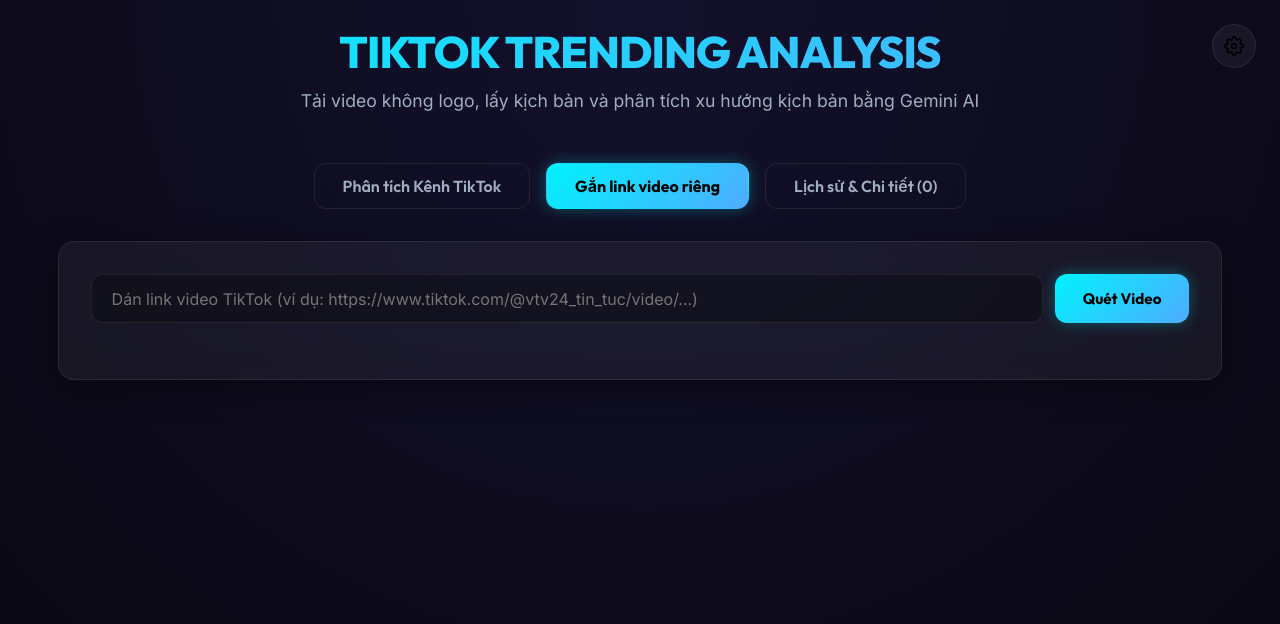
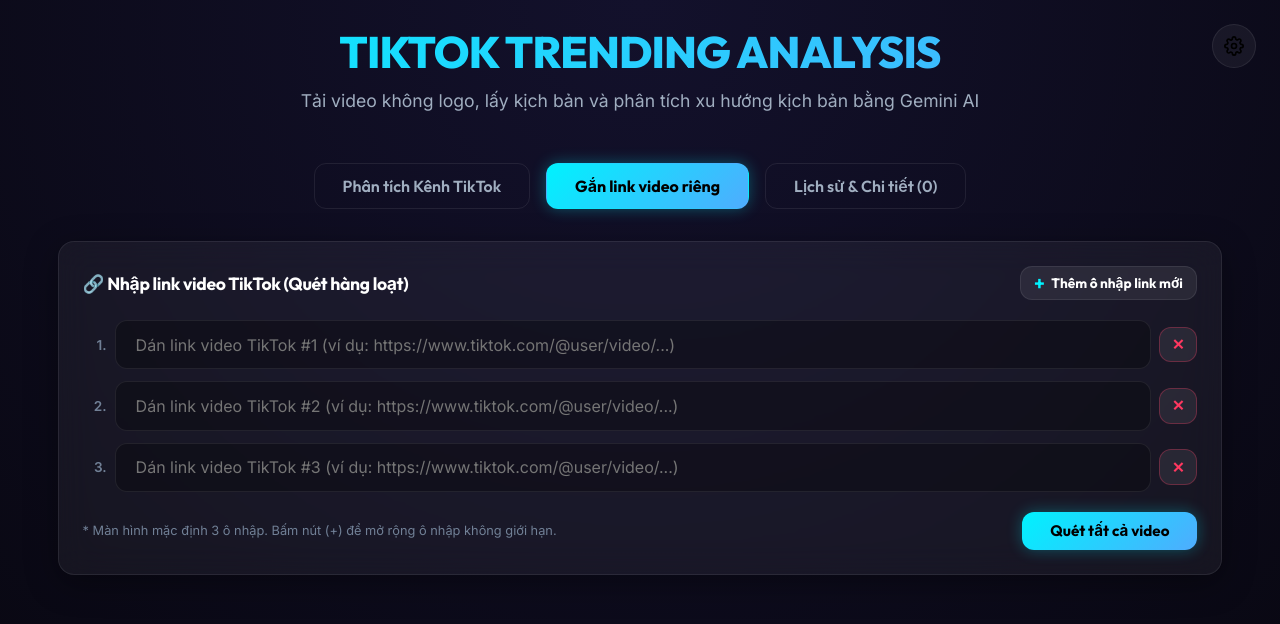
Before and after one commit to giabao231105-dotcom/tiktok-trending-tool, a React (Vite) app: page / in a window 1280 px wide. Both pictures are taken after a click on the button "Gắn link video riêng". Shown: the top 624 px of the page. Built offline with nearby package versions, Linux system fonts and the light colour scheme.

Commit message:
Deploy TikTok Trending & AI Script Analysis Tool

```diff
--- a/src/App.jsx
+++ b/src/App.jsx
@@ -57,12 +57,12 @@
 
   // Inputs
   const [channelInput, setChannelInput] = useState('');
-  const [videoInput, setVideoInput] = useState('');
+  const [videoInputs, setVideoInputs] = useState(['', '', '']);
   const [limit, setLimit] = useState(12);
 
   // Data State
   const [videos, setVideos] = useState([]);
-  const [singleVideo, setSingleVideo] = useState(null);
+  const [singleVideos, setSingleVideos] = useState([]);
   const [channelInfo, setChannelInfo] = useState(null);
 
   // UI States
@@ -239,27 +239,57 @@
     }
   };
 
-  // Fetch Single Video Details
-  const handleFetchSingleVideo = async (e) => {
+  // Multiple Video Links Input Handlers
+  const handleAddLinkInput = () => {
+    setVideoInputs(prev => [...prev, '']);
+  };
+
+  const handleRemoveLinkInput = (index) => {
+    if (videoInputs.length <= 1) return;
+    setVideoInputs(prev => prev.filter((_, i) => i !== index));
+  };
+
+  const handleLinkInputChange = (index, value) => {
+    const next = [...videoInputs];
+    next[index] = value;
+    setVideoInputs(next);
+  };
+
+  // Fetch Multiple Video Details
+  const handleFetchSingleVideos = async (e) => {
     e.preventDefault();
-    if (!videoInput) return showToast('Vui lòng nhập link video TikTok!', 'error');
+    const validUrls = videoInputs.map(u => u.trim()).filter(Boolean);
+    if (validUrls.length === 0) return showToast('Vui lòng nhập ít nhất 1 link video TikTok!', 'error');
 
     setIsLoading(true);
-    setLoadingMsg('Đang tải thông tin chi tiết của video...');
-    setSingleVideo(null);
+    setLoadingMsg(`Đang quét thông tin chi tiết cho ${validUrls.length} video...`);
+    setSingleVideos([]);
 
+    try {
+      const results = await Promise.all(
+        validUrls.map(async (url) => {
           try {
             const response = await fetch('/api/video-info', {
               method: 'POST',
               headers: { 'Content-Type': 'application/json' },
-        body: JSON.stringify({ url: videoInput, proxy })
+              body: JSON.stringify({ url, proxy })
             });
+            const data = await response.json();
+            if (response.ok && data.video) return data.video;
+          } catch (err) {
+            console.error('Failed to fetch video:', url, err);
+          }
+          return null;
+        })
+      );
 
-      const data = await response.json();
-      if (!response.ok) throw new Error(data.details || data.error || 'Failed to fetch video');
-
-      setSingleVideo(data.video);
-      showToast('Đã tải thành công thông tin video!');
+      const fetched = results.filter(Boolean);
+      if (fetched.length > 0) {
+        setSingleVideos(fetched);
+        showToast(`Đã tìm thấy ${fetched.length} video!`);
+      } else {
+        showToast('Không thể lấy thông tin video nào. Vui lòng kiểm tra lại link.', 'error');
+      }
     } catch (err) {
       console.error(err);
       showToast(err.message, 'error');
@@ -667,82 +697,112 @@
         </div>
       )}
 
-      {/* Tab 2: Single Video Analyzer */}
+      {/* Tab 2: Single/Multiple Video Link Analyzer */}
       {activeTab === 'single' && !isLoading && (
-        <div className="single-section">
-          <form className="glass-card" onSubmit={handleFetchSingleVideo}>
-            <div className="input-group">
+        <div className="single-section" style={{ display: 'flex', flexDirection: 'column', gap: '1.5rem' }}>
+          <form className="glass-card" onSubmit={handleFetchSingleVideos} style={{ padding: '1.5rem' }}>
+            <div style={{ display: 'flex', justifyContent: 'space-between', alignItems: 'center', marginBottom: '1.25rem', flexWrap: 'wrap', gap: '0.75rem' }}>
+              <h3 style={{ fontSize: '1.1rem', color: 'var(--text-primary)', margin: 0 }}>
+                🔗 Nhập link video TikTok (Quét hàng loạt)
+              </h3>
+              <button
+                type="button"
+                className="btn btn-secondary"
+                onClick={handleAddLinkInput}
+                style={{ fontSize: '0.85rem', padding: '0.4rem 0.85rem', display: 'flex', alignItems: 'center', gap: '0.4rem' }}
+              >
+                <span style={{ fontSize: '1.2rem', fontWeight: 'bold', color: '#00f2fe', lineHeight: 1 }}>+</span> Thêm ô nhập link mới
+              </button>
+            </div>
+
+            <div style={{ display: 'flex', flexDirection: 'column', gap: '0.75rem', marginBottom: '1.25rem' }}>
+              {videoInputs.map((inputVal, idx) => (
+                <div key={idx} style={{ display: 'flex', gap: '0.5rem', alignItems: 'center' }}>
+                  <span style={{ fontSize: '0.85rem', color: 'var(--text-muted)', width: '24px', textAlign: 'right', fontWeight: '600' }}>{idx + 1}.</span>
                   <input
                     type="text"
                     className="form-control"
-                placeholder="Dán link video TikTok (ví dụ: https://www.tiktok.com/@vtv24_tin_tuc/video/...)"
-                value={videoInput}
-                onChange={(e) => setVideoInput(e.target.value)}
+                    placeholder={`Dán link video TikTok #${idx + 1} (ví dụ: https://www.tiktok.com/@user/video/...)`}
+                    value={inputVal}
+                    onChange={(e) => handleLinkInputChange(idx, e.target.value)}
                   />
-              <button className="btn btn-primary" type="submit">Quét Video</button>
+                  {videoInputs.length > 1 && (
+                    <button
+                      type="button"
+                      className="btn btn-secondary"
+                      onClick={() => handleRemoveLinkInput(idx)}
+                      style={{ padding: '0.45rem 0.75rem', color: '#ff3860', borderColor: 'rgba(255, 56, 96, 0.3)' }}
+                      title="Xóa ô này"
+                    >
+                      ✕
+                    </button>
+                  )}
+                </div>
+              ))}
+            </div>
+
+            <div style={{ display: 'flex', justifyContent: 'space-between', alignItems: 'center', flexWrap: 'wrap', gap: '1rem' }}>
+              <p style={{ fontSize: '0.8rem', color: 'var(--text-muted)', margin: 0 }}>
+                * Màn hình mặc định 3 ô nhập. Bấm nút (+) để mở rộng ô nhập không giới hạn.
+              </p>
+              <button className="btn btn-primary" type="submit" style={{ padding: '0.6rem 1.75rem' }}>
+                Quét tất cả video
+              </button>
             </div>
           </form>
 
-          {singleVideo && (
-            <div className="glass-card" style={{ marginTop: '2rem', display: 'flex', gap: '2rem', flexWrap: 'wrap' }}>
-              <div style={{ flex: '1 1 300px', maxWidth: '340px' }}>
+          {/* Scanned Video Results Grid */}
+          {singleVideos.length > 0 && (
+            <div style={{ display: 'flex', flexDirection: 'column', gap: '1.25rem' }}>
+              <h3 style={{ fontSize: '1.2rem', color: 'var(--accent-cyan)' }}>
+                Kết quả quét ({singleVideos.length} video):
+              </h3>
+              <div style={{ display: 'grid', gridTemplateColumns: 'repeat(auto-fit, minmax(340px, 1fr))', gap: '1.5rem' }}>
+                {singleVideos.map((vid, i) => (
+                  <div key={i} className="glass-card" style={{ display: 'flex', flexDirection: 'column', gap: '1rem', padding: '1.25rem' }}>
+                    <div style={{ display: 'flex', gap: '1rem' }}>
                       <div
                         className="video-thumbnail-container"
-                  style={{ borderRadius: '12px', cursor: 'pointer' }}
+                        style={{ width: '110px', height: '145px', minWidth: '110px', borderRadius: '8px', cursor: 'pointer', overflow: 'hidden', flexShrink: 0 }}
                         onClick={() => {
-                    setSelectedVideo(singleVideo);
+                          setSelectedVideo(vid);
                           setActiveModal('watch');
                         }}
                         title="Click để xem video"
                       >
-                  <img className="video-thumbnail" src={singleVideo.thumbnail} alt={singleVideo.title} />
-                  <span className="video-views">{formatViews(singleVideo.viewCount)}</span>
-                  <span className="video-duration">{formatDuration(singleVideo.duration)}</span>
+                        <img className="video-thumbnail" src={vid.thumbnail} alt={vid.title} />
+                        <span className="video-views">{formatViews(vid.viewCount)}</span>
                       </div>
+                      <div style={{ display: 'flex', flexDirection: 'column', justifyContent: 'space-between', flex: '1' }}>
+                        <div>
+                          <div className="video-title" style={{ maxHeight: '75px', fontSize: '0.9rem', marginBottom: '0.4rem', wordBreak: 'break-word' }}>
+                            {vid.title}
                           </div>
-              <div style={{ flex: '2 1 400px', display: 'flex', flexDirection: 'column', justifyContent: 'space-between' }}>
-                <div>
-                  <h2 style={{ fontSize: '1.4rem', marginBottom: '0.75rem' }}>{singleVideo.title}</h2>
-                  <p style={{ fontSize: '0.9rem', marginBottom: '1.5rem', color: 'var(--text-secondary)' }}>
-                    Kênh: <strong>@{singleVideo.uploader_id}</strong> ({singleVideo.uploader})
+                          <p style={{ fontSize: '0.8rem', color: 'var(--text-secondary)', margin: 0 }}>
+                            Kênh: <strong>@{vid.uploader_id}</strong>
                           </p>
-
-                  <div className="channel-stats" style={{ marginBottom: '2rem' }}>
-                    <div className="stat-item">Lượt thích: <strong>{singleVideo.likeCount?.toLocaleString() || 'N/A'}</strong></div>
-                    <div className="stat-item">Bình luận: <strong>{singleVideo.commentCount?.toLocaleString() || 'N/A'}</strong></div>
-                    <div className="stat-item">Chia sẻ: <strong>{singleVideo.shareCount?.toLocaleString() || 'N/A'}</strong></div>
+                        </div>
+                        <div style={{ display: 'flex', gap: '0.75rem', fontSize: '0.75rem', color: 'var(--text-muted)', marginTop: '0.5rem' }}>
+                          <span>❤️ {vid.likeCount?.toLocaleString() || 0}</span>
+                          <span>💬 {vid.commentCount?.toLocaleString() || 0}</span>
+                          <span>🔄 {vid.shareCount?.toLocaleString() || 0}</span>
+                        </div>
                       </div>
                     </div>
 
-                <div style={{ display: 'flex', gap: '1rem', flexWrap: 'wrap' }}>
-                  <button className="btn btn-primary" onClick={() => handleDownload(singleVideo.webpage_url)}>
-                    <svg width="16" height="16" viewBox="0 0 24 24" fill="none" stroke="currentColor" strokeWidth="2.5" strokeLinecap="round" strokeLinejoin="round">
-                      <path d="M21 15v4a2 2 0 0 1-2 2H5a2 2 0 0 1-2-2v-4"></path>
-                      <polyline points="7 10 12 15 17 10"></polyline>
-                      <line x1="12" y1="15" x2="12" y2="3"></line>
-                    </svg>
-                    Tải video không logo
+                    <div style={{ display: 'grid', gridTemplateColumns: '1fr 1fr 1fr', gap: '0.4rem', marginTop: 'auto' }}>
+                      <button className="btn-action btn-action-download" style={{ padding: '0.45rem 0.25rem', fontSize: '0.75rem' }} onClick={() => handleDownload(vid.webpage_url)}>
+                        Tải không logo
                       </button>
-                  <button className="btn btn-secondary" onClick={() => handleGetScript(singleVideo)}>
-                    <svg width="16" height="16" viewBox="0 0 24 24" fill="none" stroke="currentColor" strokeWidth="2.5" strokeLinecap="round" strokeLinejoin="round">
-                      <path d="M14 2H6a2 2 0 0 0-2 2v16a2 2 0 0 0 2 2h12a2 2 0 0 0 2-2V8z"></path>
-                      <polyline points="14 2 14 8 20 8"></polyline>
-                      <line x1="16" y1="13" x2="8" y2="13"></line>
-                      <line x1="16" y1="17" x2="8" y2="17"></line>
-                    </svg>
+                      <button className="btn-action btn-action-script" style={{ padding: '0.45rem 0.25rem', fontSize: '0.75rem' }} onClick={() => handleGetScript(vid)}>
                         Lấy kịch bản
                       </button>
-                  <button
-                    className="btn"
-                    style={{ background: 'linear-gradient(135deg, #b15cff 0%, #7622ff 100%)', color: '#fff' }}
-                    onClick={() => handleAnalyze(singleVideo)}
-                  >
-                    <svg width="16" height="16" viewBox="0 0 24 24" fill="none" stroke="currentColor" strokeWidth="2.5" strokeLinecap="round" strokeLinejoin="round">
-                      <polygon points="12 2 15.09 8.26 22 9.27 17 14.14 18.18 21.02 12 17.77 5.82 21.02 7 14.14 2 9.27 8.91 8.26 12 2"></polygon>
-                    </svg>
+                      <button className="btn-action btn-action-analyze" style={{ padding: '0.45rem 0.25rem', fontSize: '0.75rem' }} onClick={() => handleAnalyze(vid)}>
                         Phân tích AI
                       </button>
                     </div>
+                  </div>
+                ))}
               </div>
             </div>
           )}
```
Lines whose indentation alone changed are shown as unchanged.
